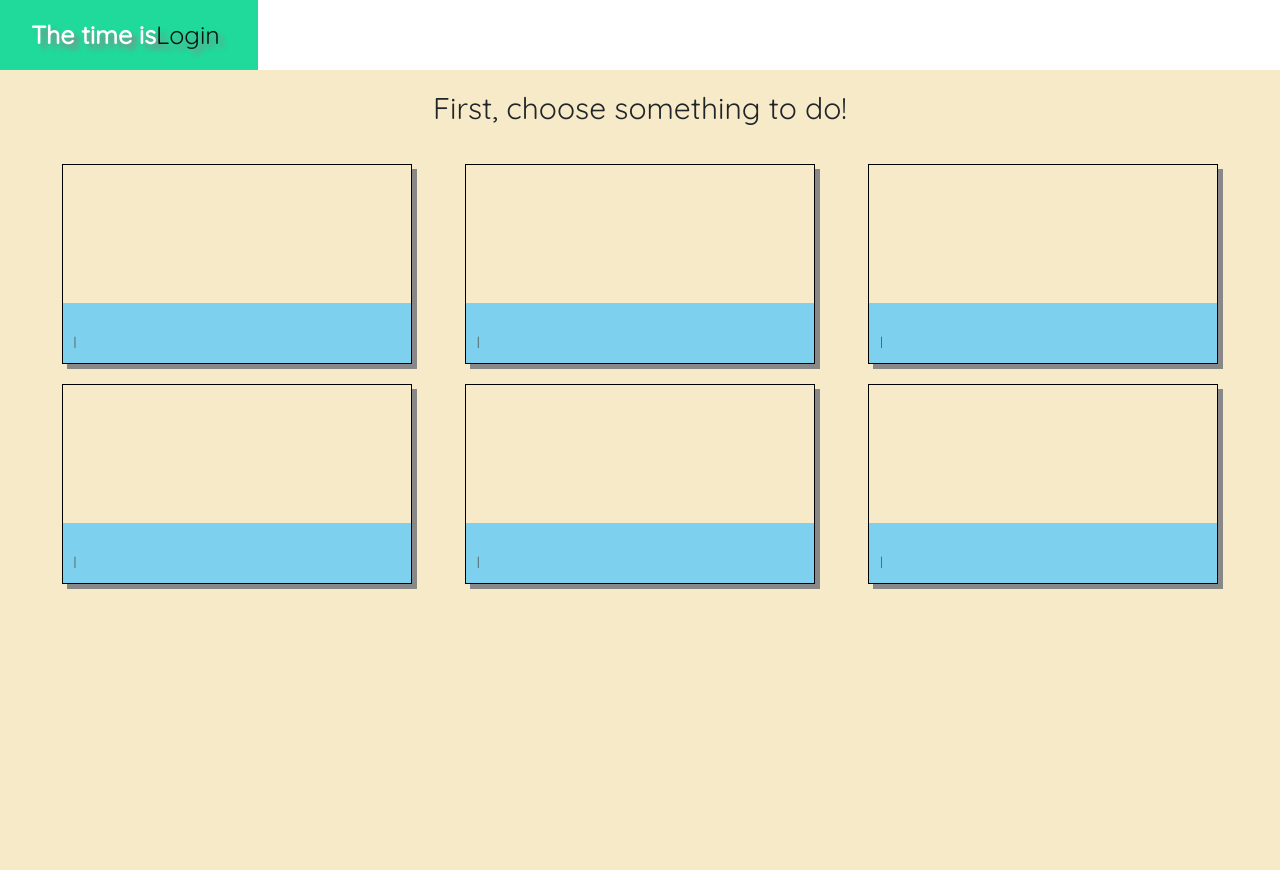
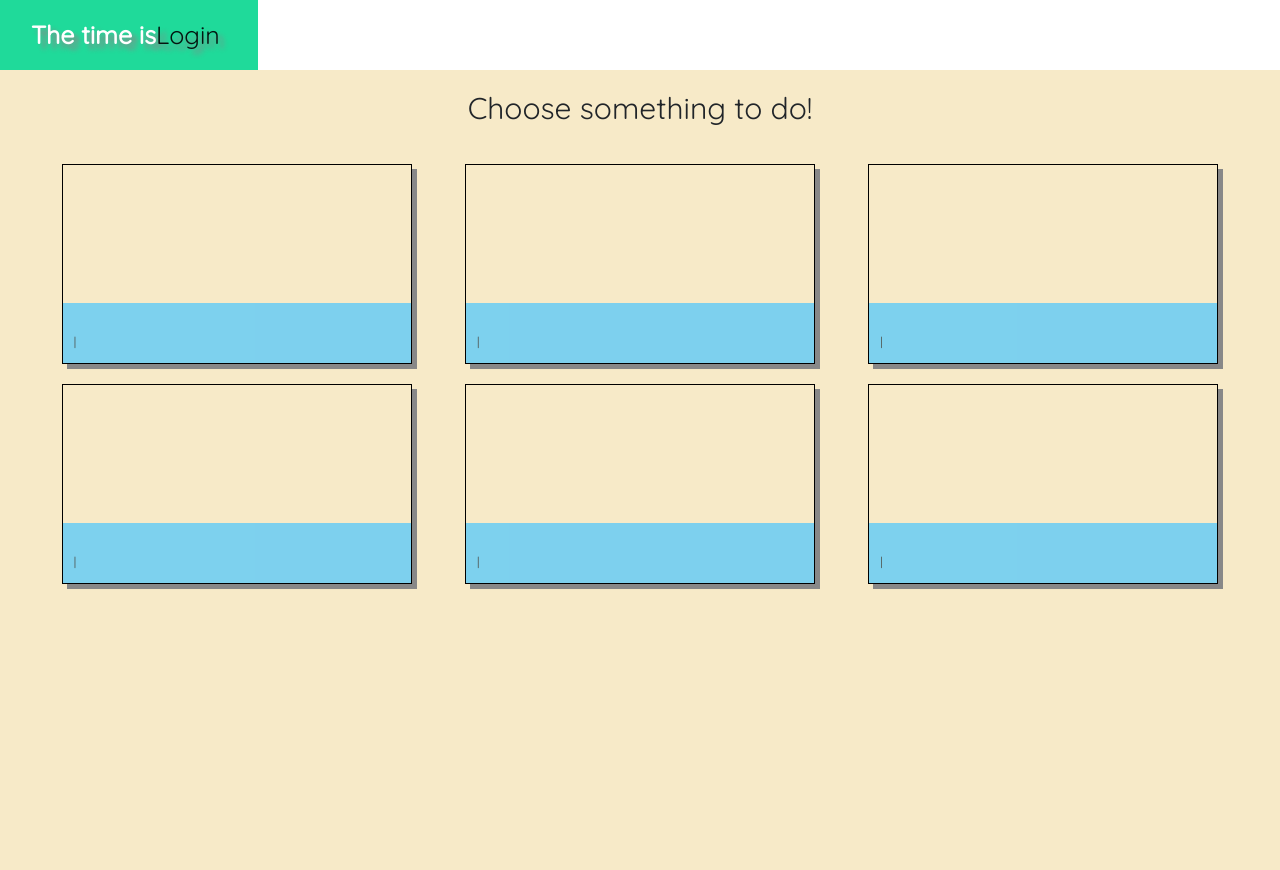
Before and after one commit to csumphan/DateFinder, a Django app: template mysite/templates/activities.html in a window 1280 px wide. Run offline with Django 3.2, Linux system fonts and the light colour scheme; the template is opened without the code that fills it, so the values that code supplies are empty; some libraries are stand-ins or nearby versions; some web fonts are replaced.

Commit message:
Prototype

```diff
--- a/mysite/mysite/views.py
+++ b/mysite/mysite/views.py
@@ -20,7 +20,7 @@ class Search(View):
 
 
 
-        return render(request, "main.html")
+        return render(request, "main.html", Context({"now": now}))
 
     def post(self, request):
         location = request.POST.get('search')
@@ -29,6 +29,8 @@ class Search(View):
         event_list = get_results(event_dict)
 
         now = datetime.datetime.now()
+
+
 
         self.event1 = event_list[0]
         self.event2 = event_list[1]
--- a/mysite/templates/activities.html
+++ b/mysite/templates/activities.html
@@ -53,7 +53,7 @@
         <div class="secondPage">
             <div class="row">
                 <div class="col-sm-12">
-                    <h1 class="header">First, choose something to do!</h1>
+                    <h1 class="header">Choose something to do!</h1>
                 </div>
             </div>
             <div class="row" style="padding: 0px 50px">
```
